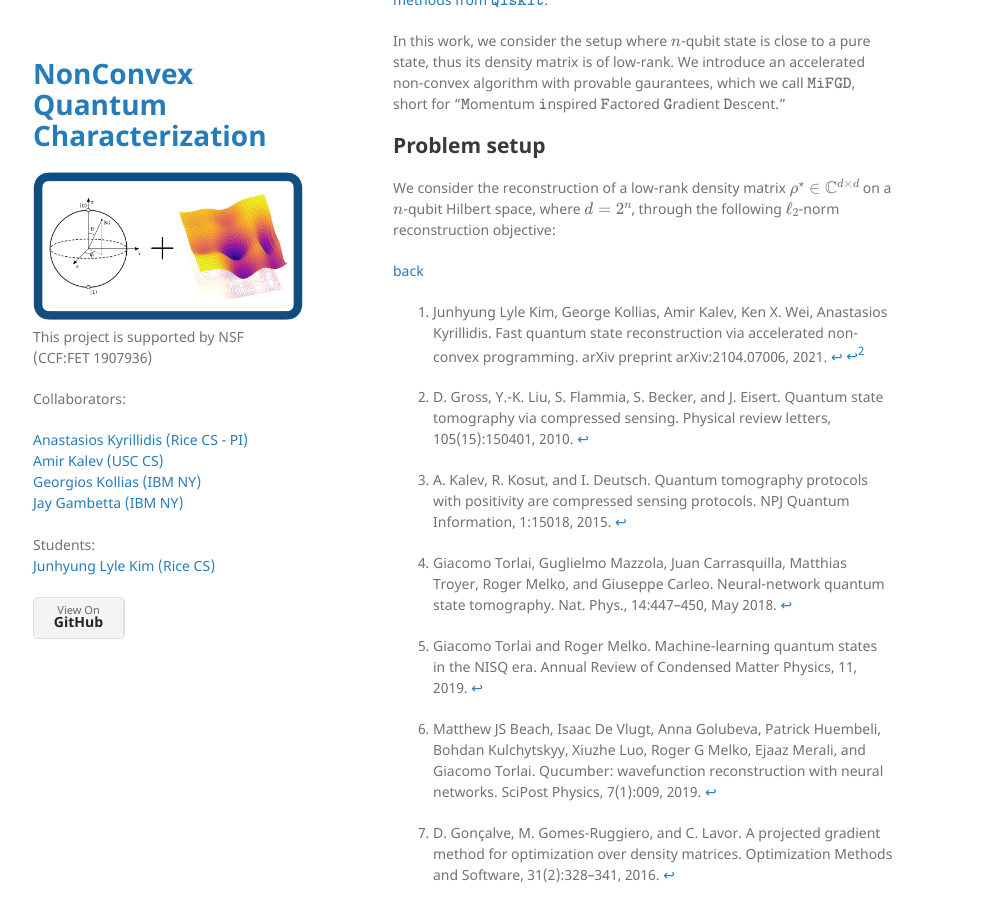
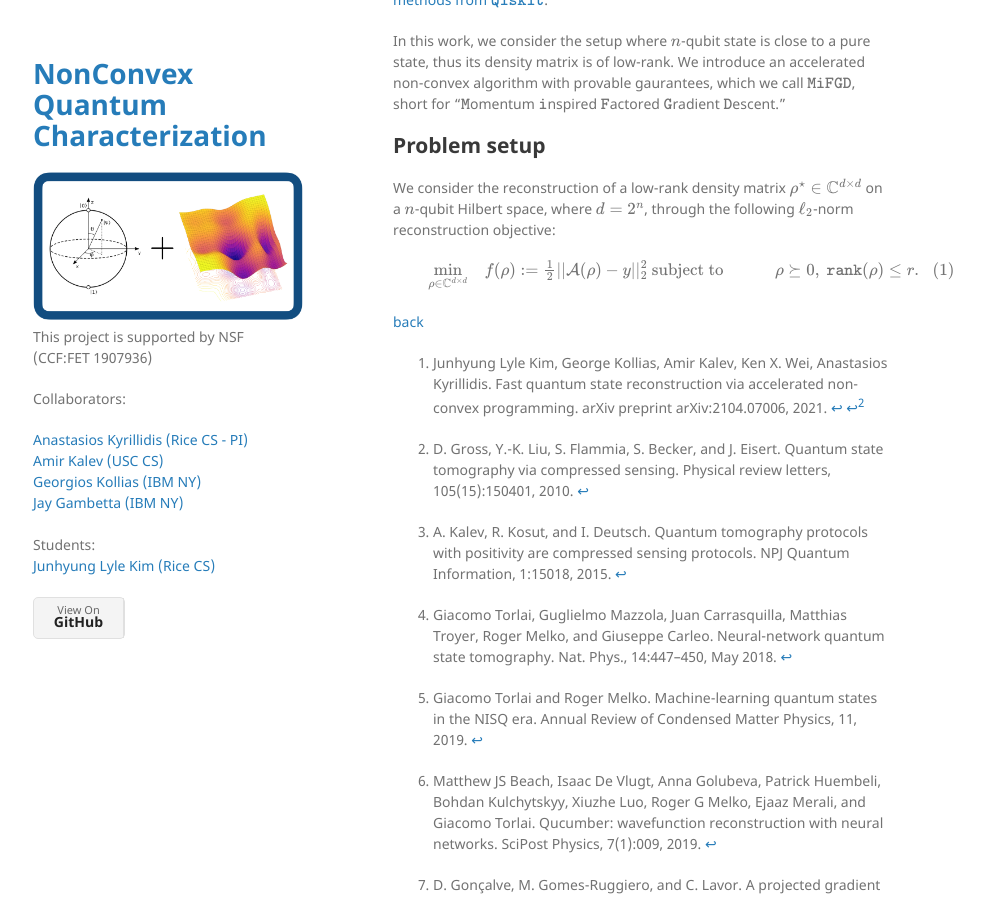
Before and after one commit to akyrillidis/nonconvex-qst, a Jekyll site: the page built from MiFGD.md, in a window 1280 px wide and 900 px high, scrolled down 1133 px. Shown: the whole window, without its empty margins (177-1161 px from the left). Built offline with Jekyll 4.4.1, drawn with Linux system fonts in a browser that asks for light colours; formulas are drawn with MathJax 3.

Commit message:
Update MiFGD.md

```diff
--- a/MiFGD.md
+++ b/MiFGD.md
@@ -30,6 +30,13 @@ In this work, we consider the setup where $$n$$-qubit state is close to a pure s
 ## Problem setup
 We consider the reconstruction of a low-rank density matrix $$\rho^\star \in \mathbb{C}^{d \times d}$$ on a $$n$$-qubit Hilbert space, where $$d=2^n$$, through the following $$\ell_2$$-norm reconstruction objective:
 
+\begin{align}
+\label{eq:objective} \tag{1}
+\min_{\rho \in \mathbb{C}^{d \times d}}
+\quad & f(\rho) := \tfrac{1}{2} ||\mathcal{A}(\rho) - y||_2^2 \\\\
+\text{subject to}
+\quad& \rho \succeq 0, ~\texttt{rank}(\rho) \leq r.
+\end{align}
 
 [^gross2010quantum]: D. Gross, Y.-K. Liu, S. Flammia, S. Becker, and J. Eisert. Quantum state tomography via compressed sensing. Physical review letters, 105(15):150401, 2010.
 
```
